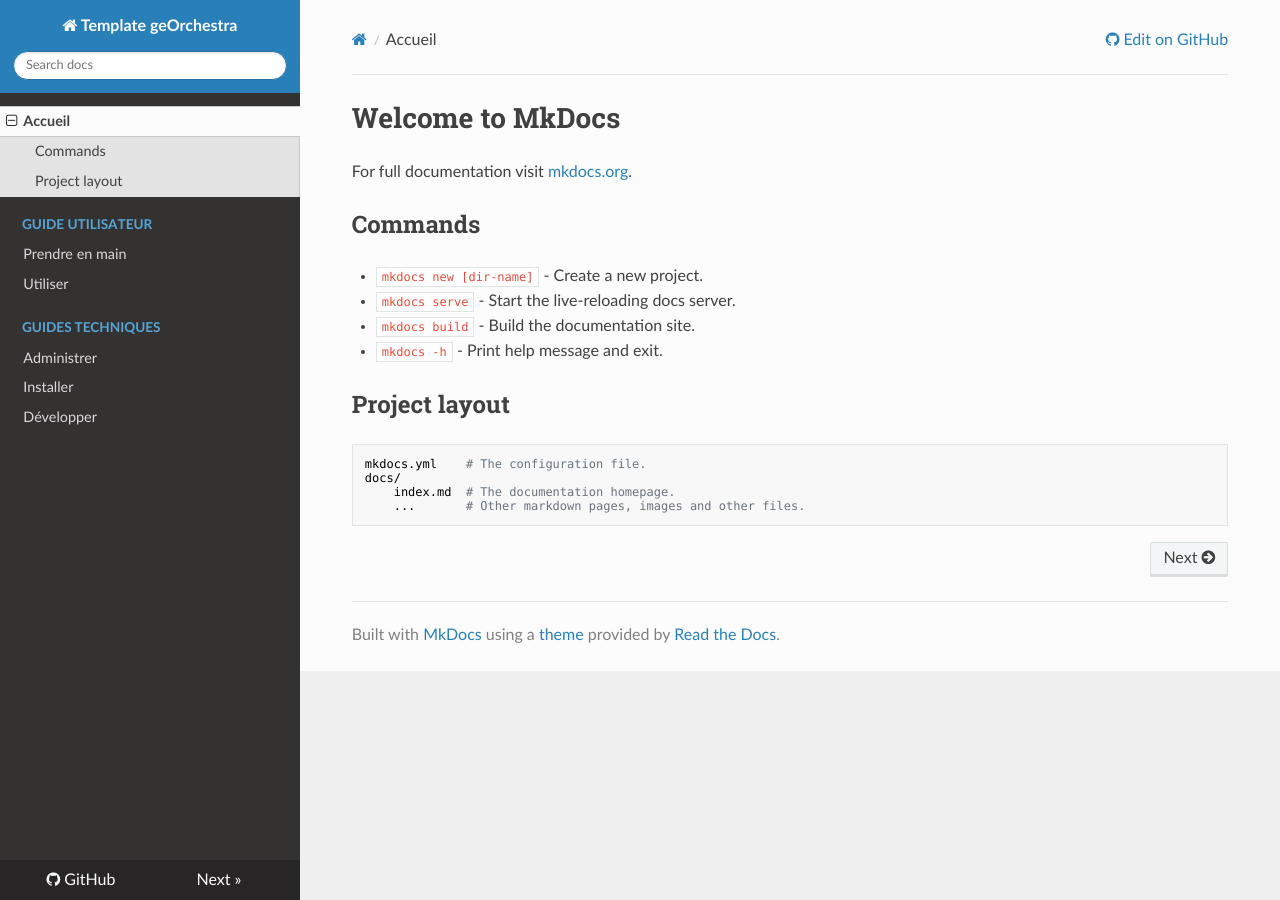
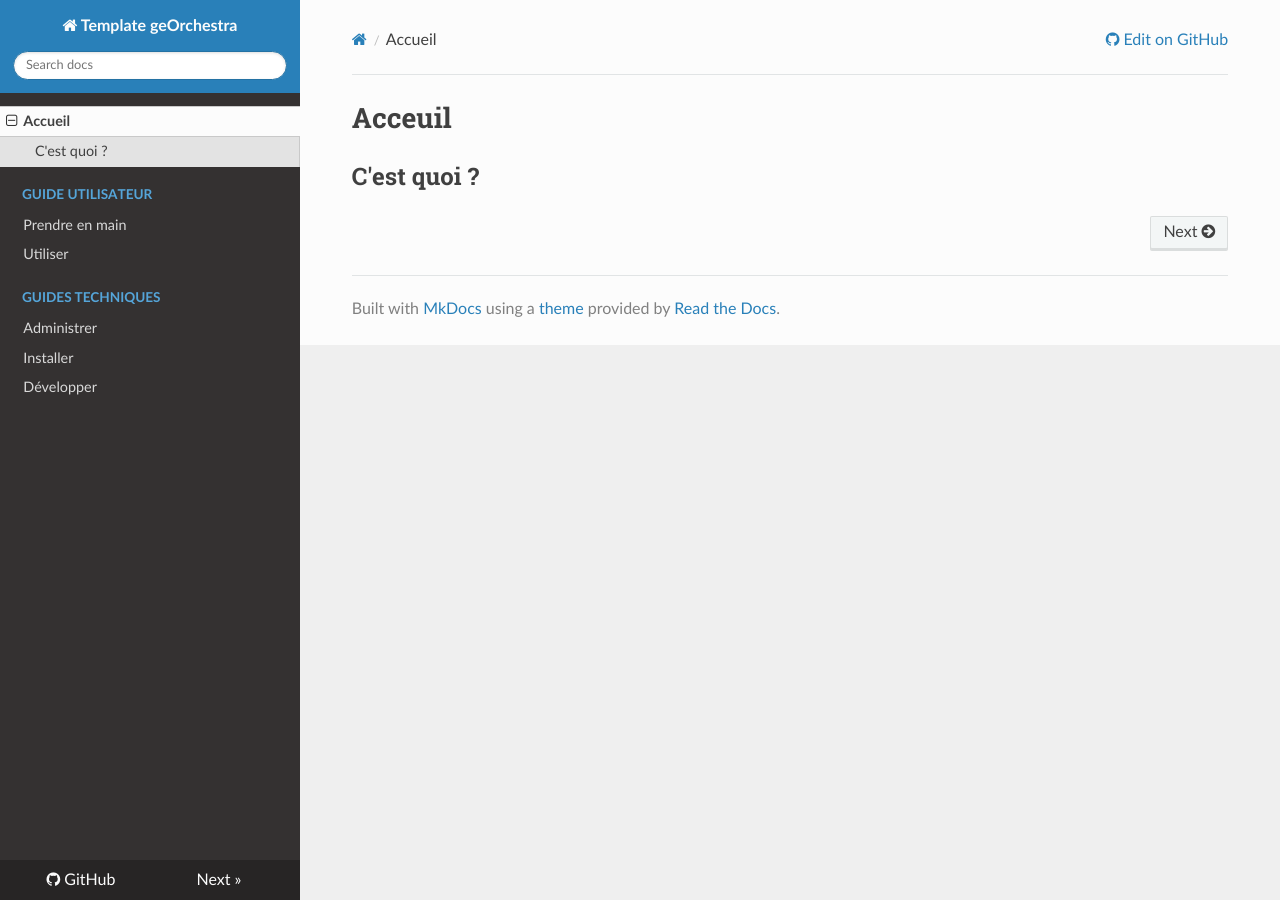
Before and after one commit to georchestra/georchestra_documentation, an MkDocs documentation site: the page built from docs/index.md, in a window 1280 px wide. Built offline with MkDocs 1.6.1, drawn with Linux system fonts in a browser that asks for light colours; nearby versions of some CDN libraries.

Commit message:
Creating headers for all files

```diff
--- a/docs/index.md
+++ b/docs/index.md
@@ -1,17 +1,3 @@
-# Welcome to MkDocs
+# Acceuil
 
-For full documentation visit [mkdocs.org](https://www.mkdocs.org).
-
-## Commands
-
-* `mkdocs new [dir-name]` - Create a new project.
-* `mkdocs serve` - Start the live-reloading docs server.
-* `mkdocs build` - Build the documentation site.
-* `mkdocs -h` - Print help message and exit.
-
-## Project layout
-
-    mkdocs.yml    # The configuration file.
-    docs/
-        index.md  # The documentation homepage.
-        ...       # Other markdown pages, images and other files.
+## C'est quoi ?
```
Also changed, not shown: docs/guide_utilisateur/prise_en_main.md (+1 -0 lines), docs/guide_utilisateur/utiliser.md (+1 -3 lines), docs/guides_techniques/administrer.md (+1 -0 lines), docs/guides_techniques/developper.md (+1 -0 lines), docs/guides_techniques/installer.md (+1 -0 lines).
